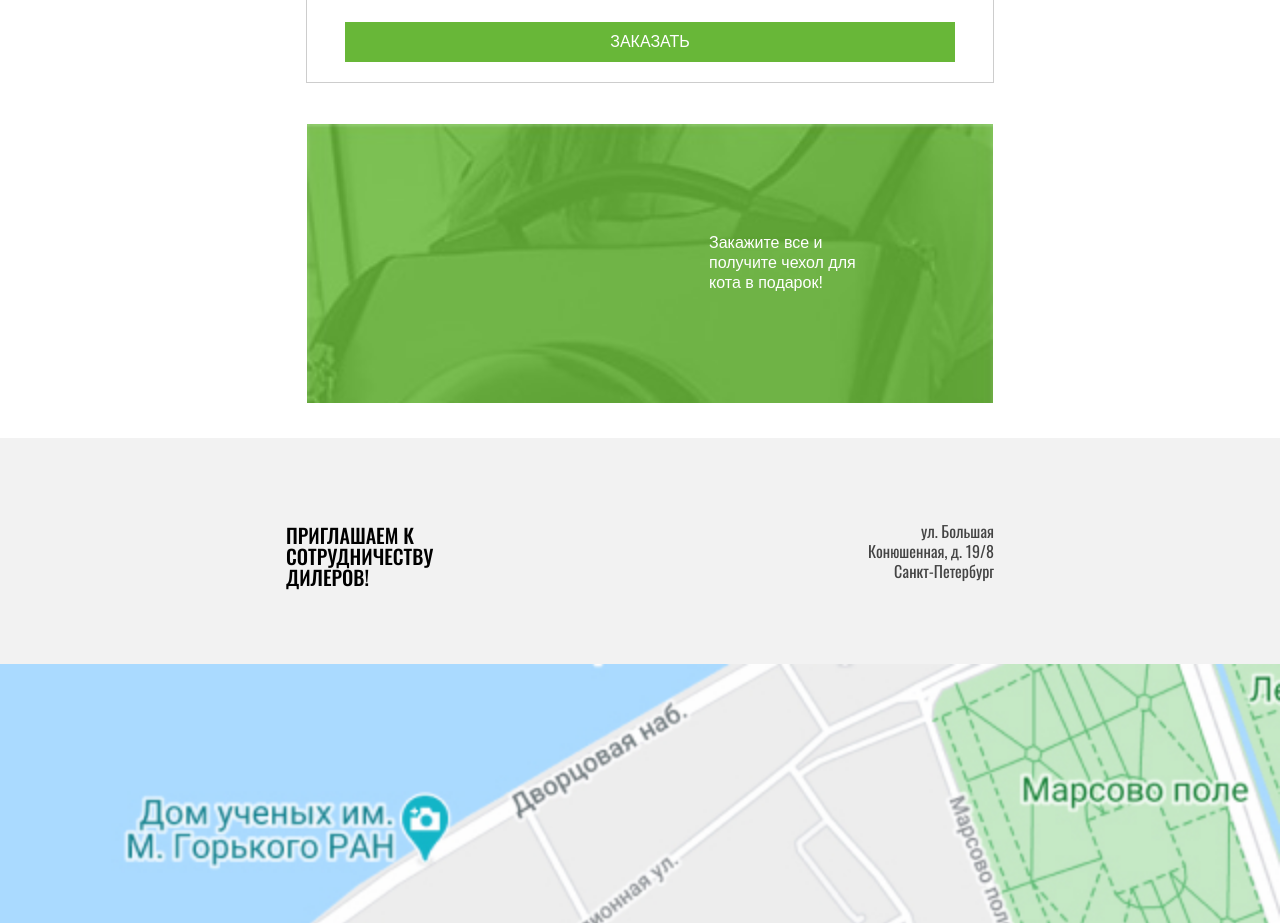
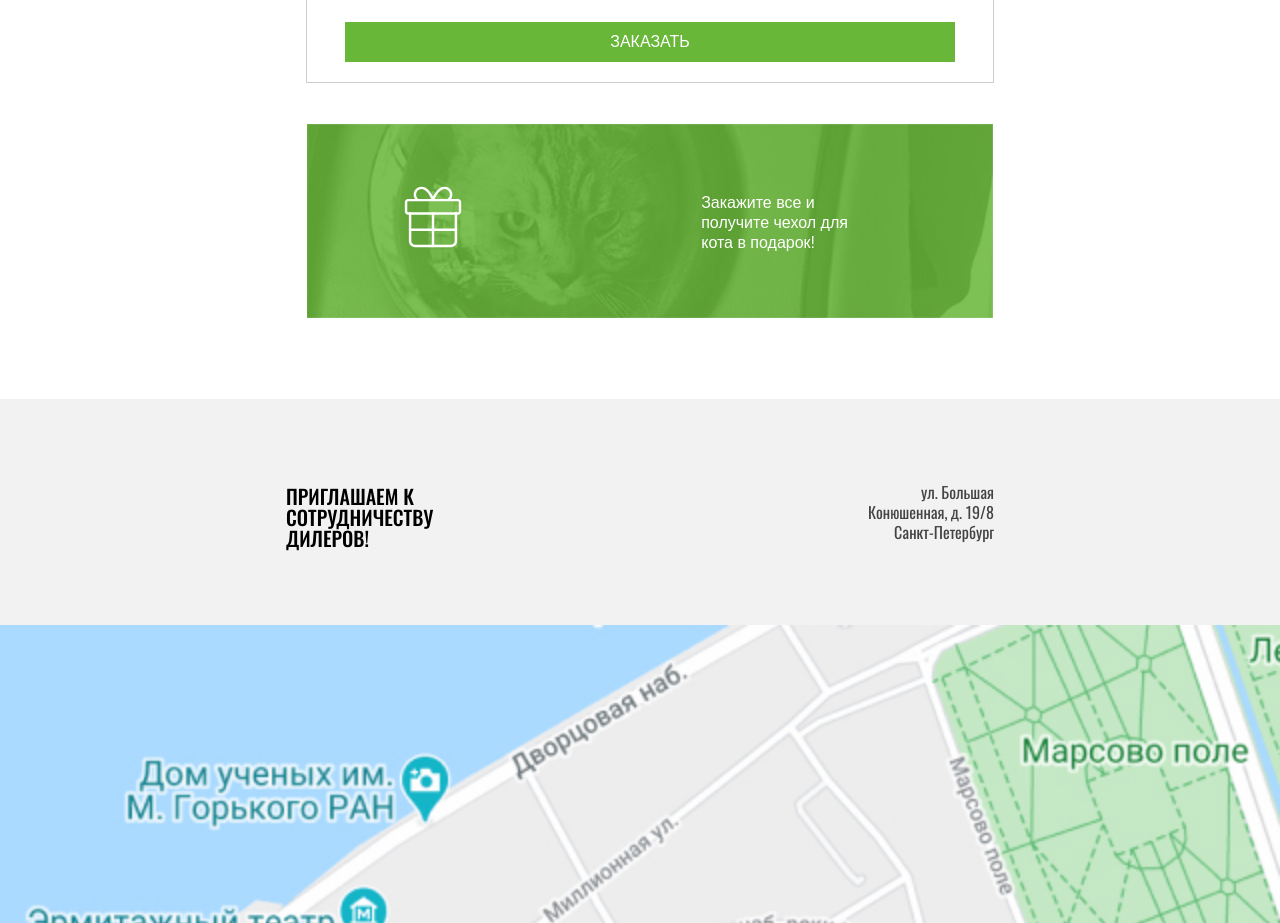
Before and after one commit to MattNovik/Cats-food-shop, a website: page source/catalog.html in a window 1280 px wide. Shown: the part 3201-4124 px from the top of the page. Drawn offline with nearby package versions, Linux system fonts and the light colour scheme; files that its build step writes are made by us from their sources.

Commit message:
think that i'm finish with img. hahah

```diff
--- a/source/sass/blocks/present.scss
+++ b/source/sass/blocks/present.scss
@@ -1,34 +1,70 @@
 .present {
+  position: relative;
   height:280px;
   max-width:410px;
   margin: 40px auto 35px auto;
   border:solid 1px transparent;
-  background-image: url("../../img/mobile/catalog/gift-photo-background.png");
+  background-image: url("../../img/mobile/catalog/gift-photo-mobile.png");
+  background-size:100% 100%;
+  background-repeat: no-repeat;
+  &:before {
+    content: "";
+    position: absolute;
+    top:96px;
+    left:50%;
+    transform:translate(-50%, -50%);
+    width:78px;
+    height:80px;
+    background: url('../../img/mobile/icon_gift.svg');
+  }
+    @media (min-resolution:2dppx) {
+      background-image: url("../../img/mobile/catalog/gift-photo-mobile@2x.png");
+    }
   @media (min-width: $tablet-width) {
     display: flex;
     background-size: cover;
     justify-content:flex-end;
-    margin: 40px auto 35px auto;
+    margin: 40px auto 76px auto;
+    height:200px;
     max-width:708px;
     box-sizing:border-box;
     background-size:686px auto;
     background-position:top right;
-    background-repeat:no-repeat;
+    background-image: url("../../img/mobile/catalog/gift-photo-tablet.png");
+    &:before {
+      top:96px;
+      left:146px;
+    }
+    @media (min-resolution:2dppx) {
+      background-image: url("../../img/mobile/catalog/gift-photo-tablet@2x.png");
+    }
   }
   @media (min-width: $desktop-width) {
     width:245px;
     height:289px;
     margin:0 0 0 80px;
     justify-content:center;
+    background-size:100% 100%;
+    background-image: url("../../img/mobile/catalog/gift-photo-desktop.png");
+    &:before {
+      top:96px;
+      left:50%;
+      transform:translate(-50%, -50%);
+    }
+    @media (min-resolution:2dppx) {
+      background-image: url("../../img/mobile/catalog/gift-photo-desktop@2x.png");
+    }
   }
 }
 .present__wrapper {
   @media (min-width:$tablet-width) {
     display: flex;
+    width:60%;
     align-items:center;
-    margin: 0 124px 0 0;
+    margin: 0 0 0 0;
   }
   @media (min-width: $desktop-width) {
+    width:80%;
     margin:0 0 42px 0;
     align-items:flex-end;
   }
```
Also changed, not shown: source/img/mobile/catalog/gift-photo-desktop.png (added), source/img/mobile/catalog/gift-photo-desktop@2x.png (added), source/img/mobile/catalog/gift-photo-mobile.png (added), source/img/mobile/catalog/gift-photo-mobile@2x.png (added), source/img/mobile/catalog/gift-photo-tablet.png (added), source/img/mobile/catalog/gift-photo-tablet@2x.png (added), source/img/mobile/icon_gift.svg (added), 1 other file.
